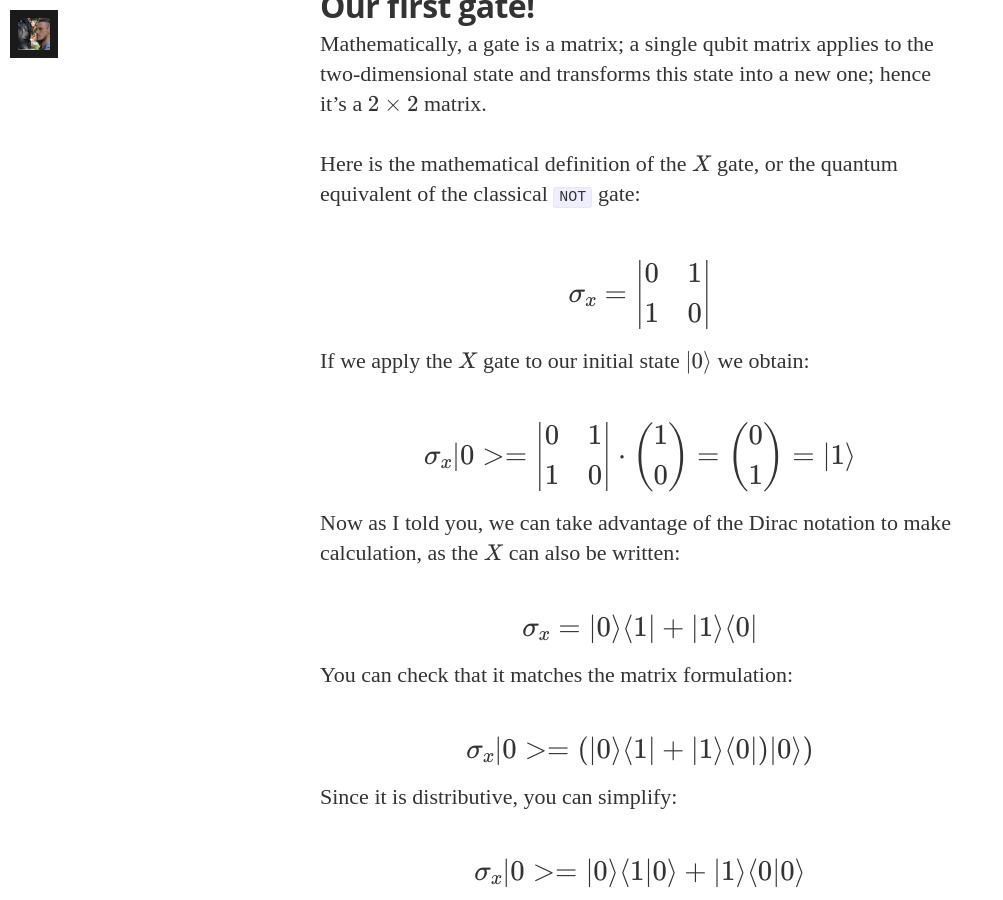
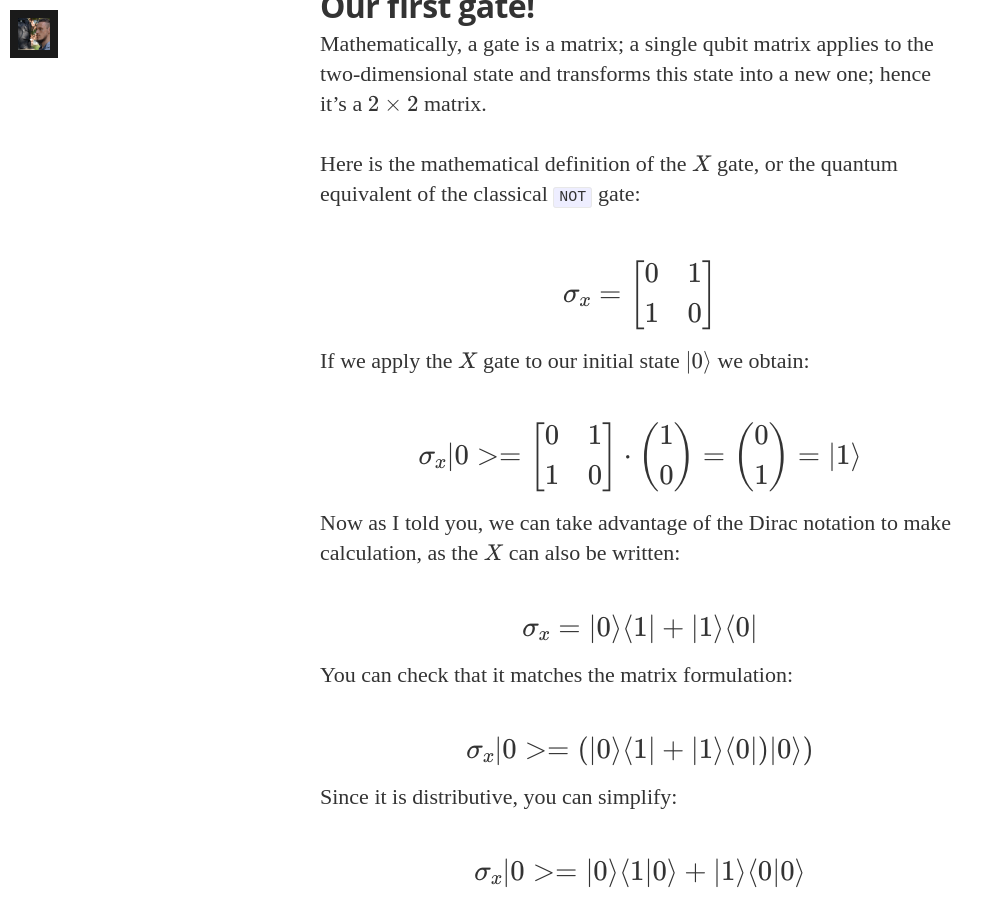
Before and after one commit to ManuNeuro/EmmanuelCalvet, a Jekyll site: the page built from _posts/2022-01-12-quantum-tuto-p1.md, in a window 1280 px wide and 900 px high, scrolled down 4951 px. Shown: the whole window, without its empty margins (0-1003 px from the left). Built offline with Jekyll 4.4.1, drawn with Linux system fonts in a browser that asks for light colours; nearby versions of some CDN libraries; some web fonts are replaced; formulas are drawn with MathJax 3; comment, search, counter and statistics services are not loaded; some of the changed text lies outside the part shown.

Commit message:
Update 2022-01-12-quantum-tuto-p1.md

```diff
--- a/_posts/2022-01-12-quantum-tuto-p1.md
+++ b/_posts/2022-01-12-quantum-tuto-p1.md
@@ -177,12 +177,12 @@ Mathematically, a gate is a matrix; a single qubit matrix applies to the two-dim
 
 Here is the mathematical definition of the $X$ gate, or the quantum equivalent of the classical `NOT` gate:
 
-$$\LARGE \sigma_x= \begin{vmatrix}0 & 1 \\ 1 & 0 \end{vmatrix}$$
+$$\LARGE \sigma_x= \begin{bmatrix}0 & 1 \\ 1 & 0 \end{bmatrix}$$
 
 If we apply the $X$ gate to our initial state $\vert 0\rangle$ we obtain:
 
 $$\LARGE
-\sigma_x\vert 0>=\begin{vmatrix}0 & 1 \\ 1 & 0 \end{vmatrix} \cdot \begin{pmatrix}1 \\ 0 \end{pmatrix}= \begin{pmatrix}0 \\ 1 \end{pmatrix}=\vert 1\rangle
+\sigma_x\vert 0>=\begin{bmatrix}0 & 1 \\ 1 & 0 \end{bmatrix} \cdot \begin{pmatrix}1 \\ 0 \end{pmatrix}= \begin{pmatrix}0 \\ 1 \end{pmatrix}=\vert 1\rangle
 $$
 
 Now as I told you, we can take advantage of the Dirac notation to make calculation, as the $X$ can also be written:
@@ -455,12 +455,12 @@ The controlled-X gate is an X gate, that is applied if and only if the control-b
 
 $$
 CNOT=
-\begin{vmatrix}
+\begin{bmatrix}
 1 & 0 & 0 & 0\\
 0 & 1 & 0 & 0\\
 0 & 0 & 0 & 1\\
 0 & 0 & 1 & 0\\
-\end{vmatrix}=\vert 00\rangle\langle 00\vert+\vert 01\rangle\langle 01\vert+\vert 10\rangle\langle 11\vert+\vert11\rangle\langle10\vert$$
+\end{bmatrix}=\vert 00\rangle\langle 00\vert+\vert 01\rangle\langle 01\vert+\vert 10\rangle\langle 11\vert+\vert11\rangle\langle10\vert$$
 
 In `qiskit`, you can create a bell state this way:
 
```
